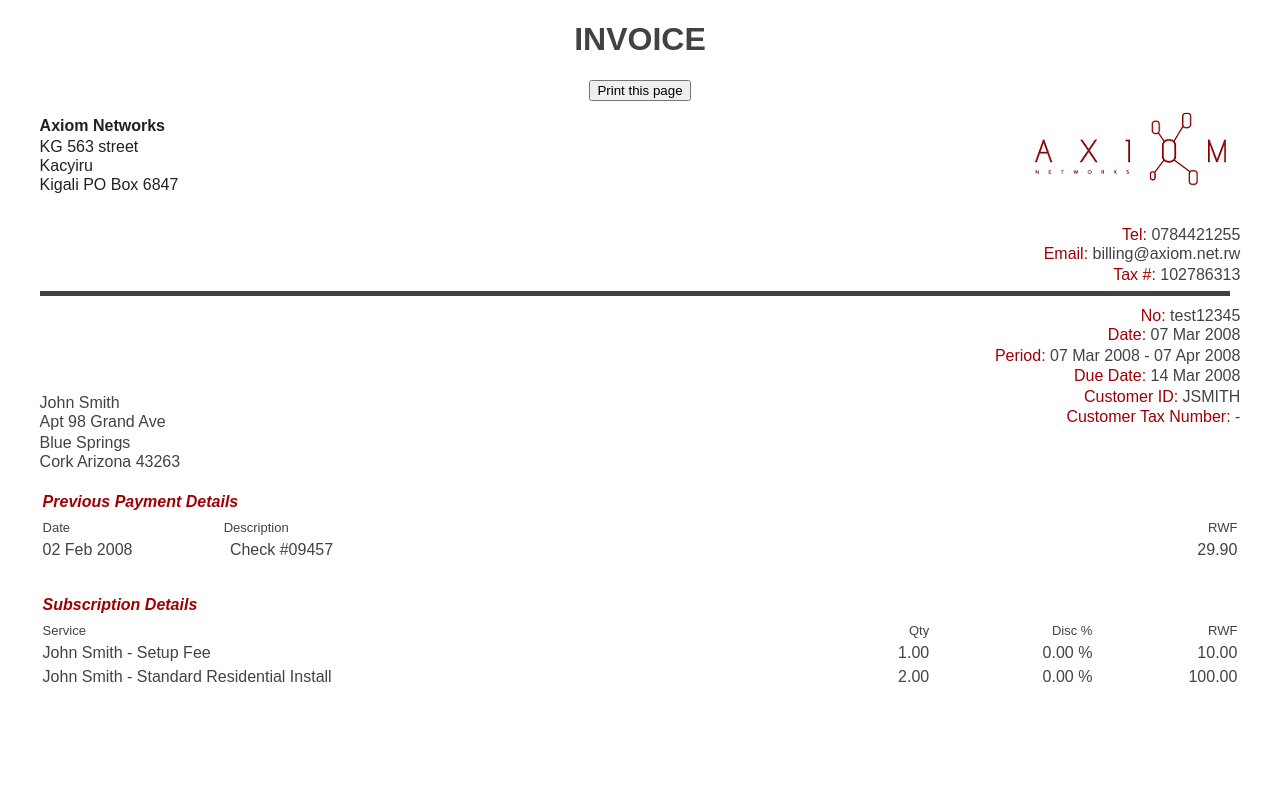
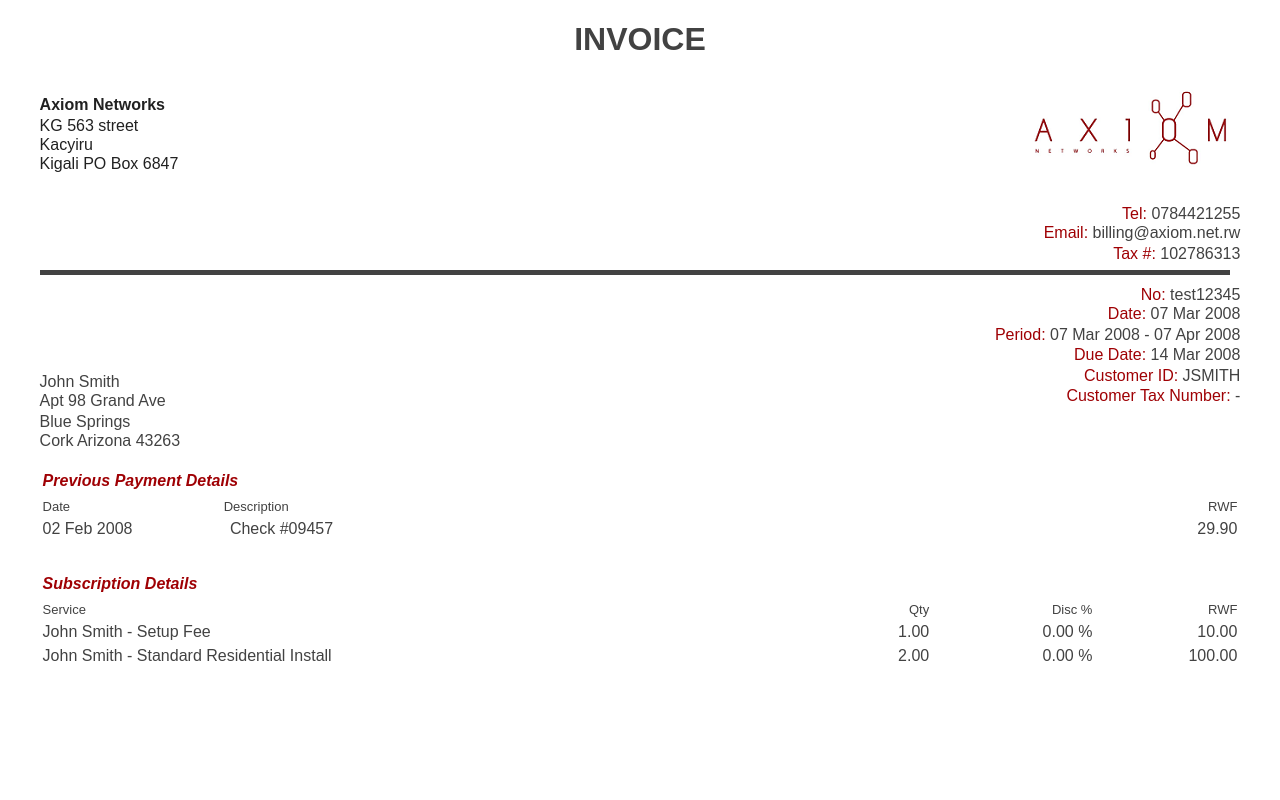
Before and after one commit to luc-tuyishime/invoice, a plain HTML site: page index.html in a window 1280 px wide. Shown: the top 800 px of the page. Drawn offline with Linux system fonts and the light colour scheme.

Commit message:
add new changes

```diff
--- a/index.html
+++ b/index.html
@@ -230,7 +230,7 @@
 
 <body>
     <h1 class="text-invoice">INVOICE</h1>
-    <button class="btn-center" onclick="window.print()">Print this page</button>
+    <!-- <button class="btn-center" onclick="window.print()">Print this page</button> -->
     <div class="grid-container">
 
         <!---First Row-->
```
